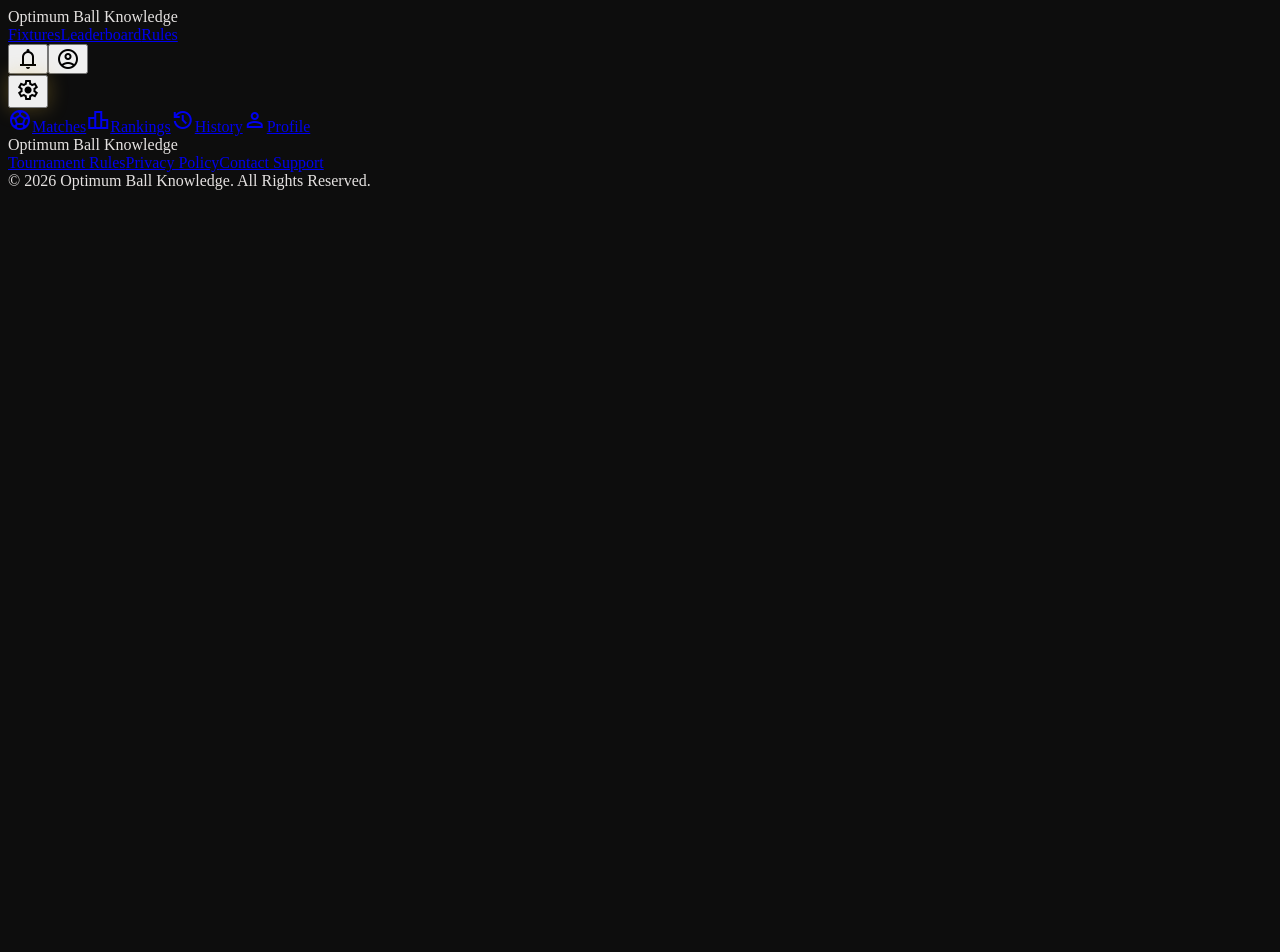
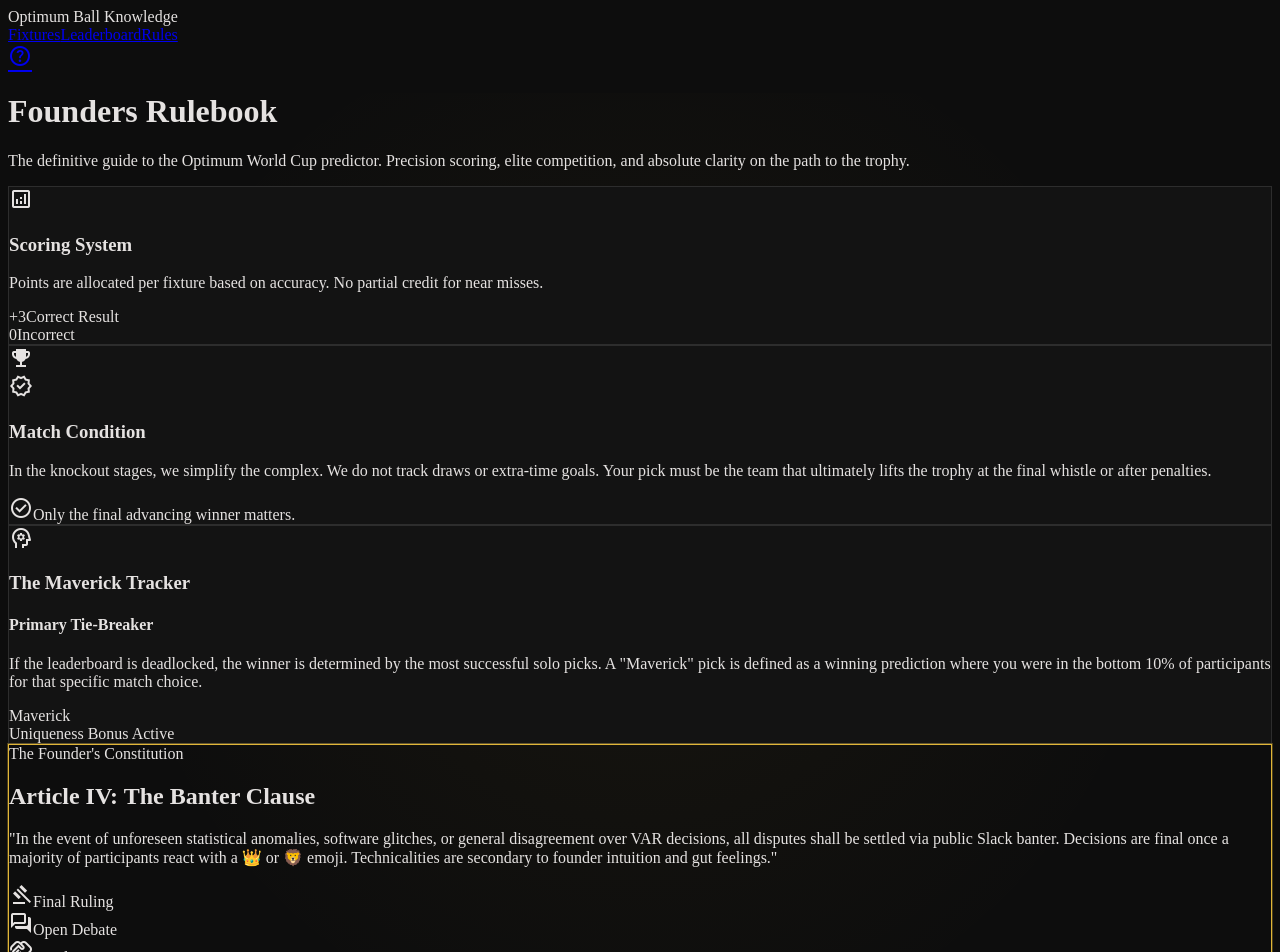
Before and after one commit to ChawerKamanga/optimum-ball-knowledge, a Nuxt app: page /rules in a window 1280 px wide. Shown: the top 952 px of the page. Before the commit the page ends 800 px from the top, so only its background shows below. Built offline with nearby package versions, Linux system fonts and the light colour scheme.

Commit message:
fix: app header to have link to our website

```diff
--- a/app/components/AppAdminPanel.vue
+++ /dev/null
@@ -1,32 +0,0 @@
-<script setup>
-import { ref } from 'vue'
-
-const isAdminPanelOpen = ref(false)
-</script>
-
-<template>
-  <div class="fixed right-6 bottom-24 md:bottom-10 z-[60]">
-    <div
-      v-show="isAdminPanelOpen"
-      id="admin-panel"
-      class="glass-card p-md rounded-2xl mb-xs w-48 shadow-2xl animate-in slide-in-from-bottom-2 duration-300"
-    >
-      <h4 class="font-label-bold text-[10px] text-primary uppercase mb-xs tracking-widest">
-        Simulate State
-      </h4>
-      <div class="flex flex-col gap-xs">
-        <button class="text-left py-1 px-2 rounded hover:bg-surface-variant text-body-sm transition-colors" type="button">Go Live</button>
-        <button class="text-left py-1 px-2 rounded hover:bg-surface-variant text-body-sm transition-colors" type="button">Finish Match</button>
-        <button class="text-left py-1 px-2 rounded hover:bg-surface-variant text-body-sm transition-colors text-error" type="button">Reset Scores</button>
-      </div>
-    </div>
-
-    <button
-      class="w-14 h-14 bg-primary text-on-primary rounded-full flex items-center justify-center shadow-lg hover:scale-105 active:scale-95 transition-all glow-primary"
-      type="button"
-      @click="isAdminPanelOpen = !isAdminPanelOpen"
-    >
-      <span class="material-symbols-outlined" data-icon="settings">settings</span>
-    </button>
-  </div>
-</template>
--- a/app/components/AppFooter.vue
+++ b/app/components/AppFooter.vue
@@ -5,9 +5,8 @@
     </div>
 
     <div class="flex gap-md">
-      <NuxtLink class="text-on-surface-variant font-label-bold text-label-bold hover:text-primary underline transition-all" to="#">Tournament Rules</NuxtLink>
-      <NuxtLink class="text-on-surface-variant font-label-bold text-label-bold hover:text-primary underline transition-all" to="#">Privacy Policy</NuxtLink>
-      <NuxtLink class="text-on-surface-variant font-label-bold text-label-bold hover:text-primary underline transition-all" to="#">Contact Support</NuxtLink>
+
+      <a href="https://optimumsystemsmw.com/" class="text-on-surface-variant font-label-bold text-label-bold hover:text-primary underline transition-all" target="_blank" rel="noopener noreferrer">About Us</a>
     </div>
 
     <div class="text-on-surface-variant font-body-sm">
--- a/app/components/AppHeader.vue
+++ b/app/components/AppHeader.vue
@@ -11,12 +11,15 @@
     </nav>
 
     <div class="flex items-center gap-sm">
-      <button class="material-symbols-outlined text-primary hover:scale-95 transition-transform" type="button" data-icon="notifications">
-        notifications
-      </button>
-      <button class="material-symbols-outlined text-primary hover:scale-95 transition-transform" type="button" data-icon="account_circle">
-        account_circle
-      </button>
+      <a
+        href="https://optimumsystemsmw.com/"
+        target="_blank"
+        rel="noopener noreferrer"
+        class="material-symbols-outlined text-primary hover:scale-95 transition-transform"
+        title="About Optimum Systems"
+      >
+        help
+      </a>
     </div>
   </header>
 </template>
--- a/app/layouts/default.vue
+++ b/app/layouts/default.vue
@@ -6,7 +6,7 @@
       <slot />
     </main>
 
-    <AppAdminPanel />
+
     <AppMobileNavigation />
     <AppFooter />
   </div>
--- a/app/pages/index.vue
+++ b/app/pages/index.vue
@@ -205,7 +205,7 @@ const toggleFilter = () => {
 
             <!-- Contextual Metrics Middle Scoreboard -->
             <div class="flex flex-col items-center gap-xs">
-              <div v-if="match.score" class="font-display-lg text-display-lg text-primary tracking-tighter">
+              <div v-if="match.score" class="font-display-lg text-display-lg-mobile md:text-display-lg text-primary tracking-tighter">
                 {{ match.score }}
                 <div v-if="match.pens" class="text-xs text-on-surface-variant font-sans text-center tracking-normal mt-0.5">
                   ({{ match.pens }} Pens)
--- /dev/null
+++ b/app/pages/rules/index.vue
@@ -0,0 +1,161 @@
+<script setup>
+import { onMounted } from 'vue'
+
+onMounted(() => {
+  // Add subtle hover tracking for glow effect on cards
+  document.querySelectorAll('.glass-card').forEach(card => {
+    card.addEventListener('mousemove', e => {
+      const rect = card.getBoundingClientRect()
+      const x = e.clientX - rect.left
+      const y = e.clientY - rect.top
+      card.style.setProperty('--mouse-x', `${x}px`)
+      card.style.setProperty('--mouse-y', `${y}px`)
+    })
+  })
+})
+</script>
+
+<template>
+  <div class="min-h-screen flex flex-col bg-background text-on-surface font-body-md pt-20">
+
+
+    <main class="flex-grow radial-bg relative">
+      <div class="max-w-container-max mx-auto px-margin-desktop py-12">
+
+
+        <!-- Page Header -->
+        <header class="mb-16">
+          <h1 class="font-display-lg text-display-lg text-white mb-4">Founders Rulebook</h1>
+          <p class="text-on-surface-variant font-body-md max-w-2xl">The definitive guide to the Optimum World Cup predictor. Precision scoring, elite competition, and absolute clarity on the path to the trophy.</p>
+        </header>
+
+        <!-- Core Rulebook (Bento Grid) -->
+        <div class="grid grid-cols-1 md:grid-cols-12 gap-8 mb-8">
+
+          <!-- Scoring Card -->
+          <div class="md:col-span-5 glass-card p-10 flex flex-col justify-between group rounded-xl">
+            <div>
+              <div class="flex items-center gap-3 mb-6">
+                <span class="material-symbols-outlined text-primary text-3xl">analytics</span>
+                <h3 class="font-headline-lg text-headline-lg text-white">Scoring System</h3>
+              </div>
+              <p class="text-on-surface-variant font-body-md mb-8">Points are allocated per fixture based on accuracy. No partial credit for near misses.</p>
+            </div>
+            <div class="flex items-end gap-12">
+              <div class="flex flex-col">
+                <span class="text-primary font-display-lg text-6xl mb-2">+3</span>
+                <span class="font-label-sm text-label-sm text-on-surface-variant uppercase tracking-tighter">Correct Result</span>
+              </div>
+              <div class="flex flex-col">
+                <span class="text-white opacity-20 font-display-lg text-6xl mb-2">0</span>
+                <span class="font-label-sm text-label-sm text-on-surface-variant uppercase tracking-tighter">Incorrect</span>
+              </div>
+            </div>
+          </div>
+
+          <!-- Match Condition Card -->
+          <div class="md:col-span-7 glass-card p-10 group relative overflow-hidden rounded-xl">
+            <div class="absolute top-0 right-0 p-8 opacity-10 group-hover:opacity-20 transition-opacity">
+              <span class="material-symbols-outlined text-9xl" style="font-variation-settings: 'FILL' 1;">trophy</span>
+            </div>
+            <div class="relative z-10">
+              <div class="flex items-center gap-3 mb-6">
+                <span class="material-symbols-outlined text-primary text-3xl">verified</span>
+                <h3 class="font-headline-lg text-headline-lg text-white">Match Condition</h3>
+              </div>
+              <p class="text-on-surface-variant font-body-md max-w-md mb-8">In the knockout stages, we simplify the complex. We do not track draws or extra-time goals. Your pick must be the team that ultimately lifts the trophy at the final whistle or after penalties.</p>
+              <div class="inline-flex items-center gap-4 py-3 px-5 bg-surface-container-high border border-outline-variant rounded-lg">
+                <span class="material-symbols-outlined text-primary">check_circle</span>
+                <span class="font-body-md text-on-surface">Only the final advancing winner matters.</span>
+              </div>
+            </div>
+          </div>
+
+          <!-- Tie-Breaker Card -->
+          <div class="md:col-span-12 glass-card p-10 flex flex-col md:flex-row items-center justify-between gap-8 group rounded-xl">
+            <div class="max-w-xl">
+              <div class="flex items-center gap-3 mb-4">
+                <span class="material-symbols-outlined text-primary text-3xl">psychology</span>
+                <h3 class="font-headline-lg text-headline-lg text-white">The Maverick Tracker</h3>
+              </div>
+              <h4 class="font-label-sm text-label-sm text-primary mb-4 uppercase tracking-widest">Primary Tie-Breaker</h4>
+              <p class="text-on-surface-variant font-body-md">If the leaderboard is deadlocked, the winner is determined by the most successful solo picks. A "Maverick" pick is defined as a winning prediction where you were in the bottom 10% of participants for that specific match choice.</p>
+            </div>
+            <div class="w-full md:w-auto flex flex-col items-center bg-surface-container-lowest p-8 border border-outline-variant rounded-lg">
+              <span class="font-display-lg text-display-lg text-white mb-2">Maverick</span>
+              <div class="w-full h-1 bg-outline-variant mb-2 rounded-full overflow-hidden">
+                <div class="w-1/3 h-full bg-primary gold-glow rounded-full"></div>
+              </div>
+              <span class="font-label-sm text-label-sm text-on-surface-variant">Uniqueness Bonus Active</span>
+            </div>
+          </div>
+        </div>
+
+        <!-- Banter Clause -->
+        <div class="gold-border-outline bg-surface p-12 md:p-16 text-center relative overflow-hidden rounded-xl">
+          <div class="absolute inset-0 opacity-5 pointer-events-none" style="background-image: radial-gradient(#e1b638 1px, transparent 1px); background-size: 20px 20px;"></div>
+          <div class="relative z-10">
+            <span class="font-label-sm text-label-sm text-primary uppercase tracking-[0.4em] mb-6 block">The Founder's Constitution</span>
+            <h2 class="font-display-lg text-display-lg text-white mb-8">Article IV: The Banter Clause</h2>
+            <p class="font-body-md text-on-surface-variant max-w-3xl mx-auto italic leading-relaxed text-lg">
+              "In the event of unforeseen statistical anomalies, software glitches, or general disagreement over VAR decisions, all disputes shall be settled via public Slack banter. Decisions are final once a majority of participants react with a 👑 or 🦁 emoji. Technicalities are secondary to founder intuition and gut feelings."
+            </p>
+            <div class="mt-12 flex justify-center gap-8 opacity-40">
+              <div class="flex flex-col items-center">
+                <span class="material-symbols-outlined text-4xl mb-2">gavel</span>
+                <span class="font-label-sm text-[10px] uppercase">Final Ruling</span>
+              </div>
+              <div class="flex flex-col items-center">
+                <span class="material-symbols-outlined text-4xl mb-2">forum</span>
+                <span class="font-label-sm text-[10px] uppercase">Open Debate</span>
+              </div>
+              <div class="flex flex-col items-center">
+                <span class="material-symbols-outlined text-4xl mb-2">handshake</span>
+                <span class="font-label-sm text-[10px] uppercase">Gentleman's Agreement</span>
+              </div>
+            </div>
+          </div>
+        </div>
+
+      </div>
+    </main>
+  </div>
+</template>
+
+<style scoped>
+.glass-card {
+  background: #131313;
+  border: 1px solid #2d2d2d;
+  transition: border-color 0.3s ease, box-shadow 0.3s ease;
+}
+
+.glass-card:hover {
+  border-color: #e1b638;
+}
+
+.gold-glow {
+  box-shadow: 0 0 20px rgba(225, 182, 56, 0.1);
+}
+
+.gold-border-outline {
+  border: 1px solid #e1b638;
+  position: relative;
+}
+
+.gold-border-outline::before {
+  content: '';
+  position: absolute;
+  inset: -2px;
+  border: 1px solid rgba(225, 182, 56, 0.3);
+  pointer-events: none;
+  border-radius: inherit;
+}
+
+.radial-bg {
+  background: radial-gradient(circle at 50% 50%, rgba(225, 182, 56, 0.05) 0%, rgba(0, 0, 0, 0) 70%);
+}
+
+.material-symbols-outlined {
+  font-variation-settings: 'FILL' 0, 'wght' 400, 'GRAD' 0, 'opsz' 24;
+}
+</style>
```
Also changed, not shown: public/opt-logo.png (added).
